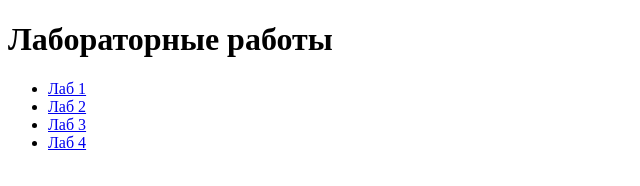
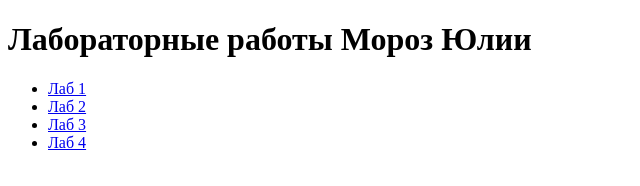
Before and after one commit to frostJul/inis, a plain HTML site: page index.html in a window 1280 px wide. Shown: the whole page, without its empty margins (0-640 px from the left). Drawn offline with Linux system fonts and the light colour scheme.

Commit message:
Update index.html

```diff
--- a/index.html
+++ b/index.html
@@ -6,7 +6,7 @@
     <title>Лабораторные работы Мороз Юлии</title>
 </head>
 <body>
-    <h1>Лабораторные работы</h1>
+    <h1>Лабораторные работы Мороз Юлии</h1>
     <ul>
         <li><a href="1111/index.html">Лаб 1</a></li>
         <li><a href="2/index.html">Лаб 2</a></li>
```
